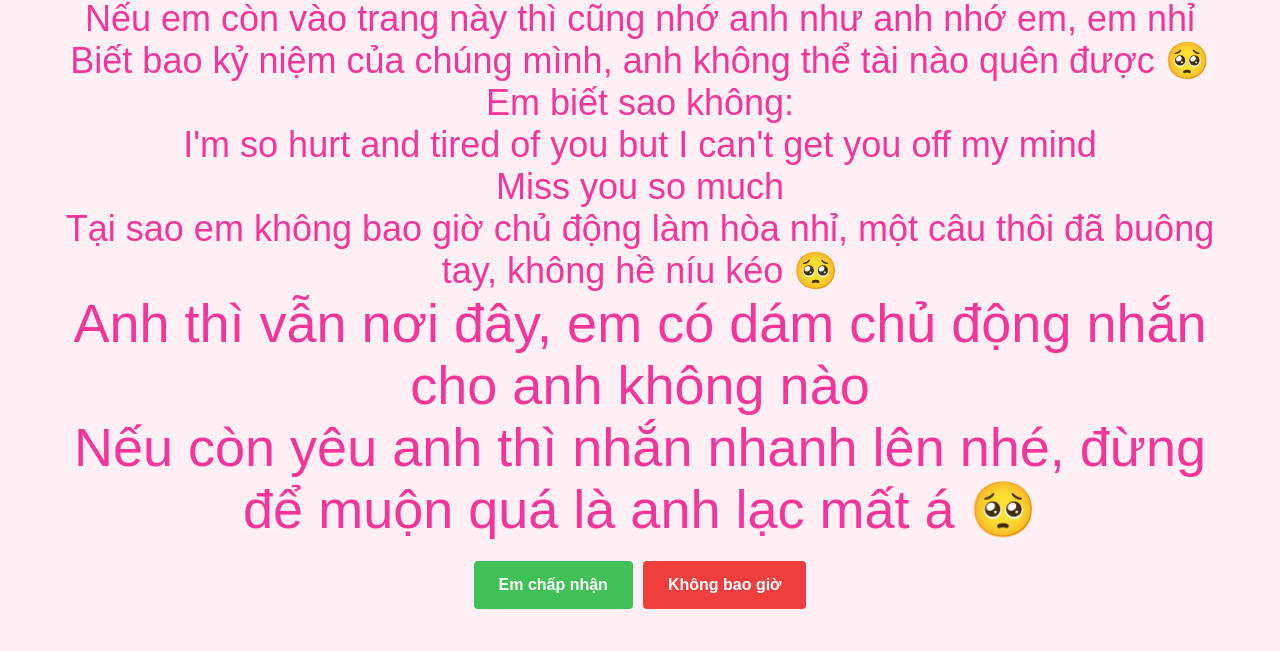
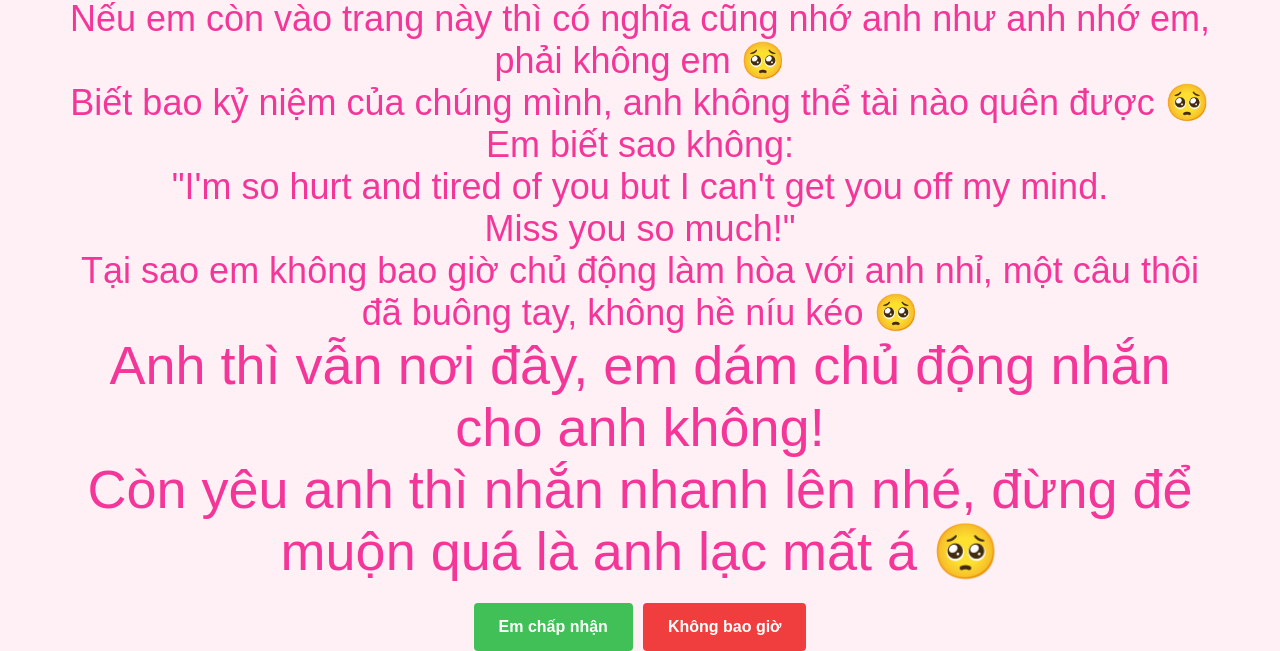
Before and after one commit to HaVL-199x/xinloi-Thuy-yeu, a plain HTML site: page index.html in a window 1280 px wide. Shown: the part 372-1023 px from the top of the page. Before the commit the page ends 981 px from the top, so only its background shows below. Drawn offline with Linux system fonts and the light colour scheme; a web font is replaced by a local one.

Commit message:
Update index.html

```diff
--- a/index.html
+++ b/index.html
@@ -34,15 +34,15 @@
         alt="Picture of a cat"
       />
       <p class="title">
-        Nếu em còn vào trang này thì cũng nhớ anh như anh nhớ em, em nhỉ<br />
+        Nếu em còn vào trang này thì có nghĩa cũng nhớ anh như anh nhớ em, phải không em 🥺<br />
         Biết bao kỷ niệm của chúng mình, anh không thể tài nào quên được 🥺 <br />
         Em biết sao không: <br />
-        I'm so hurt and tired of you but I can't get you off my mind <br />
-        Miss you so much <br />
-        Tại sao em không bao giờ chủ động làm hòa nhỉ, một câu thôi đã buông tay, không hề níu kéo 🥺 <br />
+        "I'm so hurt and tired of you but I can't get you off my mind.<br />
+        Miss you so much!" <br />
+        Tại sao em không bao giờ chủ động làm hòa với anh nhỉ, một câu thôi đã buông tay, không hề níu kéo 🥺 <br />
         <span
-          >Anh thì vẫn nơi đây, em có dám chủ động nhắn cho anh không nào <br />
-          Nếu còn yêu anh thì nhắn nhanh lên nhé, đừng để muộn quá là anh lạc mất á 🥺</span
+          >Anh thì vẫn nơi đây, em dám chủ động nhắn cho anh không! <br />
+          Còn yêu anh thì nhắn nhanh lên nhé, đừng để muộn quá là anh lạc mất á 🥺</span
         >
       </p>
       <div class="buttons">
```
